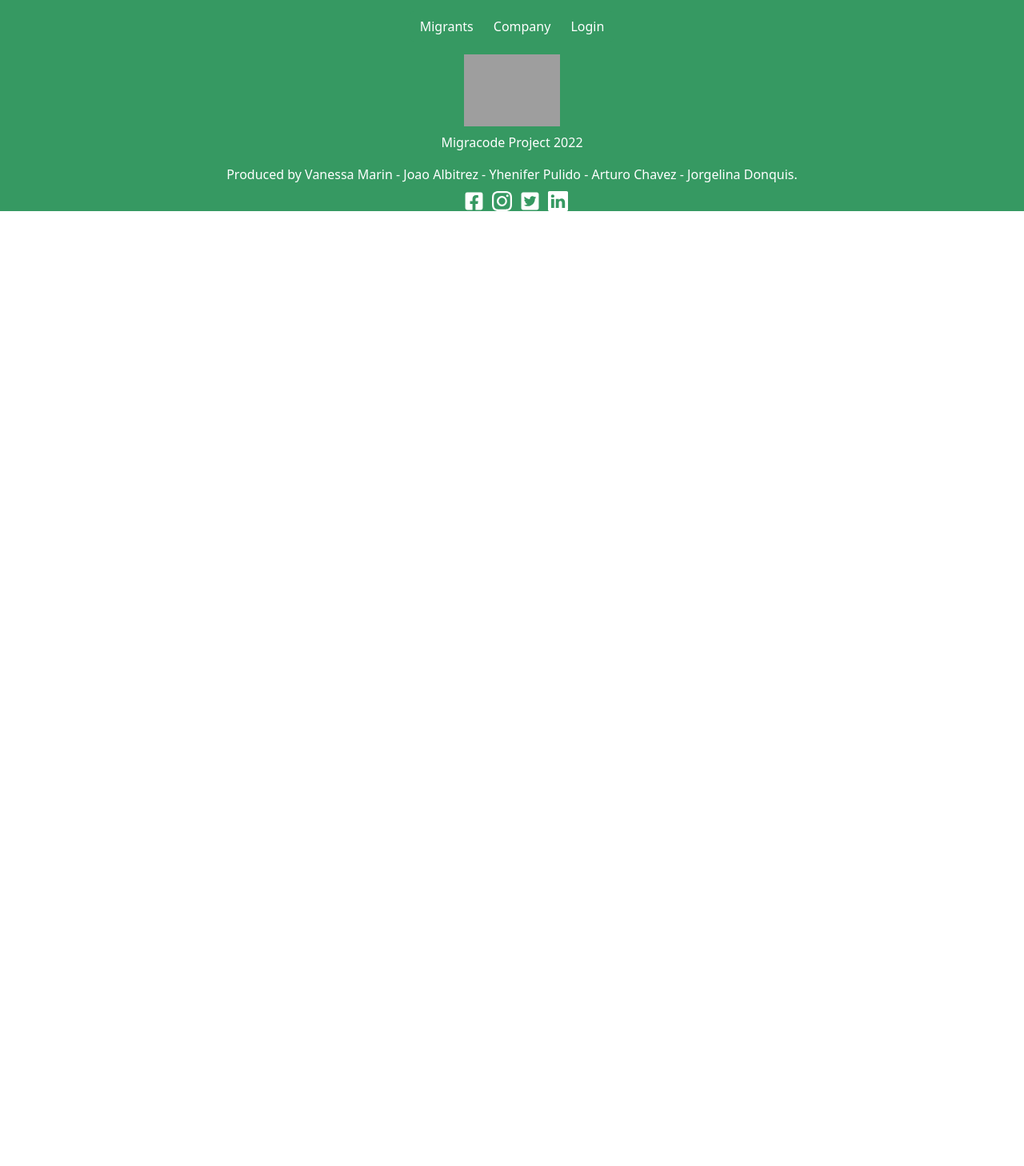
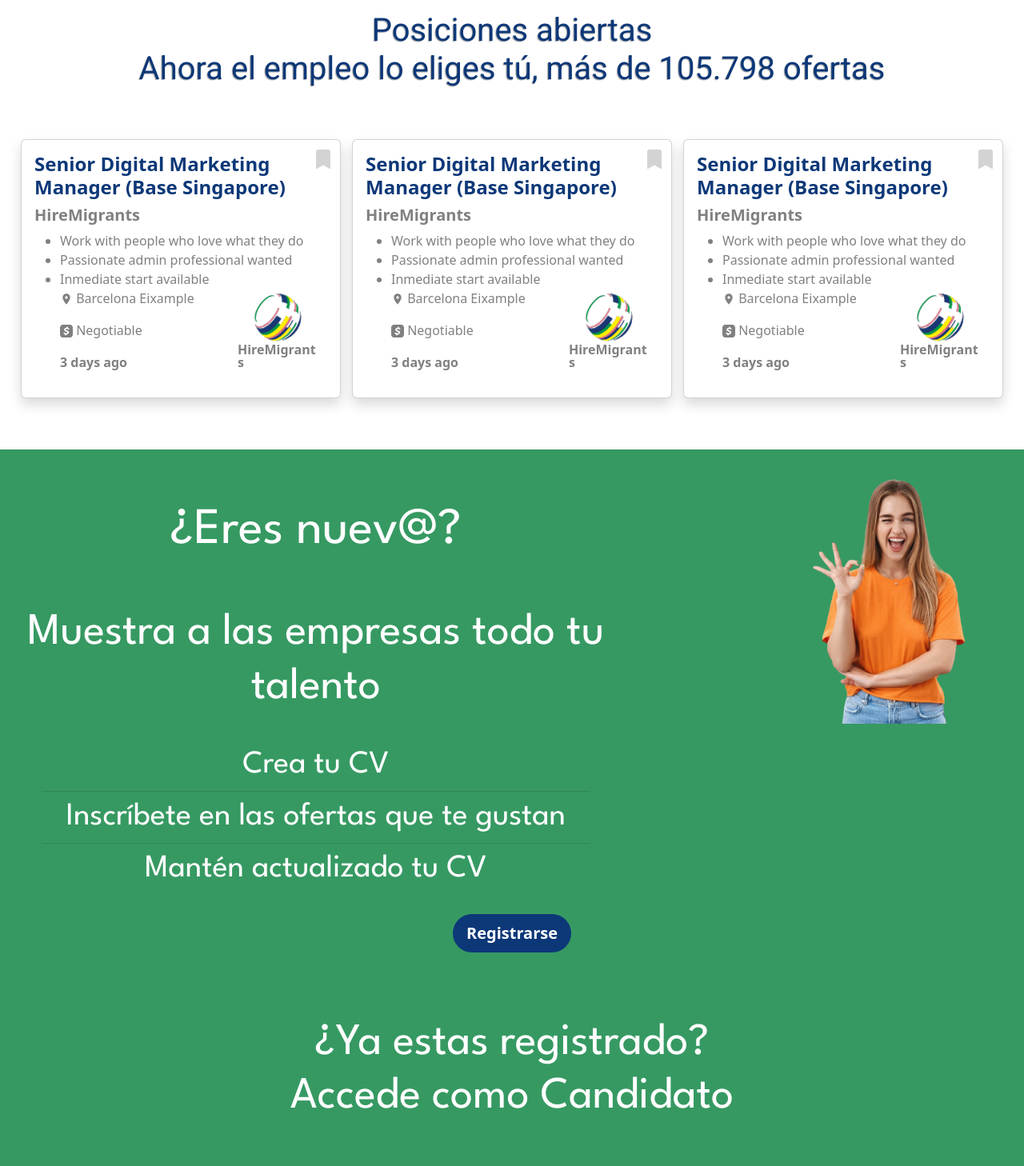
Before and after one commit to ratel4150/hiremigrants, a React (Create React App) app in the folder Front_End/: page /migrants in a window 1280 px wide. Shown: the part 372-1830 px from the top of the page at 80% size. Before the commit the page ends 800 px from the top, so only its background shows below. Built offline with nearby package versions, Linux system fonts and the light colour scheme; grey boxes are pictures that could not be loaded.

Commit message:
Pagination_Migrant

```diff
--- a/Front_End/src/pages/Migrants.jsx
+++ b/Front_End/src/pages/Migrants.jsx
@@ -1,10 +1,17 @@
 import React from 'react'
 import BannerMigrants from '../components/Migrants/BannerMigrants'
+import BannerWorkPosition from '../components/Body/BannerWorkPosition'
+import RegistrarseMigrants from '../components/Migrants/RegistrarseMigrants'
+import AccedeMigrants from '../components/Migrants/AccedeMigrants'
+
 
 function Migrants() {
   return (
     <div>
       <BannerMigrants/>
+      <BannerWorkPosition/>
+      <RegistrarseMigrants/>
+      <AccedeMigrants/>
     </div>
   )
 }
```
